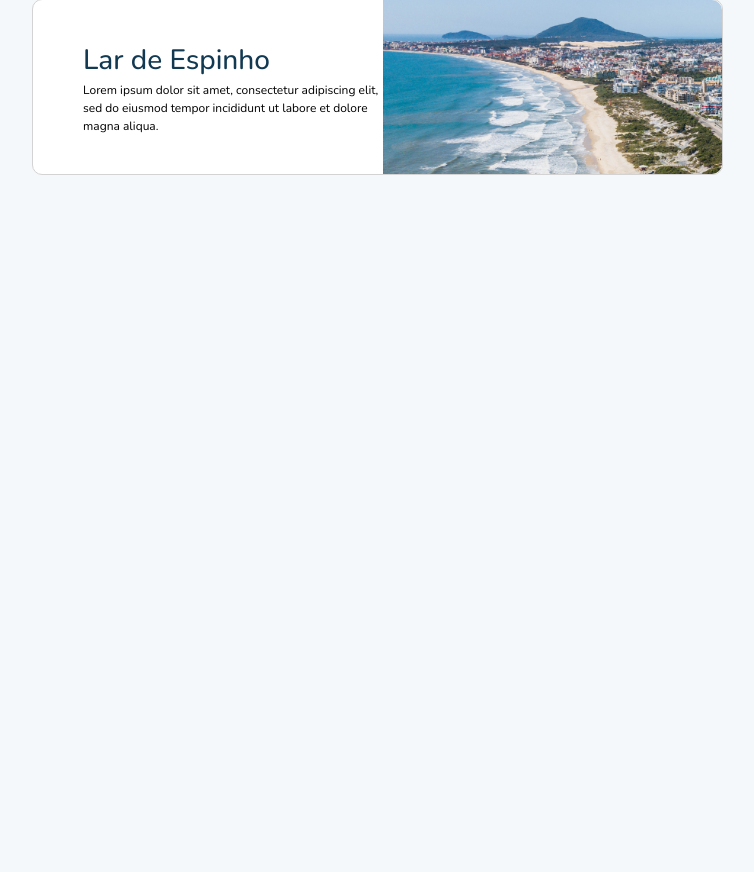
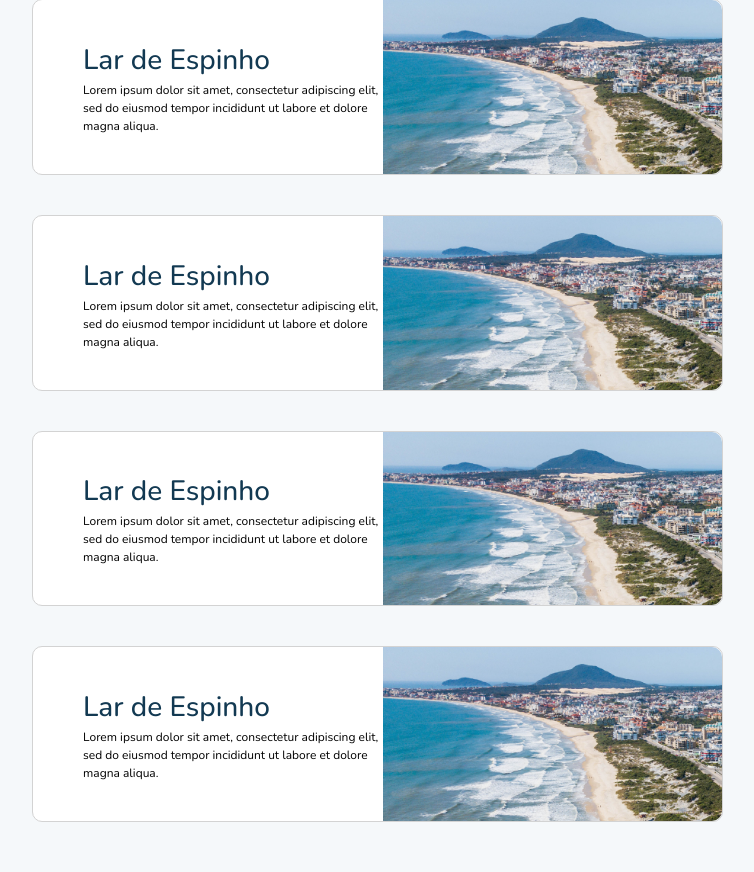
Before and after one commit to JoaoGomes5/rodas-e-bengalas, a PHP site: page /pages/AdminDashboard in a window 1280 px wide. Shown: the part 321-1193 px from the top of the page, without its empty margins (8-762 px from the left). Before the commit the page ends 496 px from the top, so only its background shows below. Run offline with PHP 8.4, Linux system fonts and the light colour scheme; some libraries are stand-ins or nearby versions.

Commit message:
Home details

```diff
--- a/pages/AdminDashboard/index.php
+++ b/pages/AdminDashboard/index.php
@@ -77,6 +77,53 @@
               </a>
             </li>
 
+            <li class="home">
+              <a href="../HomeDetails?id=0">
+                  <div class="home-info">
+                      <h1>Lar de Espinho</h1>
+
+                      <p>
+                      Lorem ipsum dolor sit amet, consectetur adipiscing elit, sed do eiusmod tempor incididunt ut labore et dolore magna aliqua.
+                      </p>
+                  </div>
+                  <div>
+
+                    <img src="../../assets/images/sea.png" alt="">
+                  </div>
+              </a>
+            </li>
+
+            <li class="home">
+              <a href="../HomeDetails?id=0">
+                  <div class="home-info">
+                      <h1>Lar de Espinho</h1>
+
+                      <p>
+                      Lorem ipsum dolor sit amet, consectetur adipiscing elit, sed do eiusmod tempor incididunt ut labore et dolore magna aliqua.
+                      </p>
+                  </div>
+                  <div>
+
+                    <img src="../../assets/images/sea.png" alt="">
+                  </div>
+              </a>
+            </li>
+
+            <li class="home">
+              <a href="../HomeDetails?id=0">
+                  <div class="home-info">
+                      <h1>Lar de Espinho</h1>
+
+                      <p>
+                      Lorem ipsum dolor sit amet, consectetur adipiscing elit, sed do eiusmod tempor incididunt ut labore et dolore magna aliqua.
+                      </p>
+                  </div>
+                  <div>
+
+                    <img src="../../assets/images/sea.png" alt="">
+                  </div>
+              </a>
+
 
           </ul>
 
```
